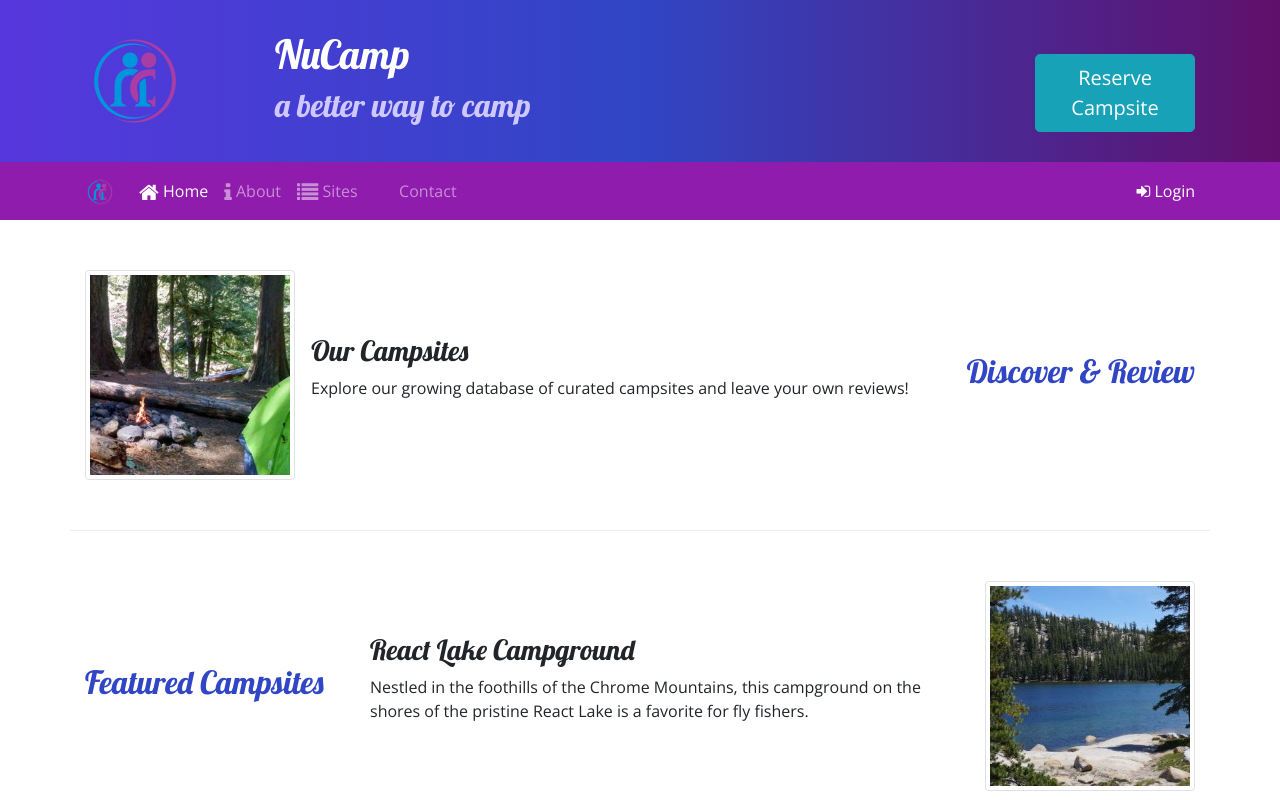
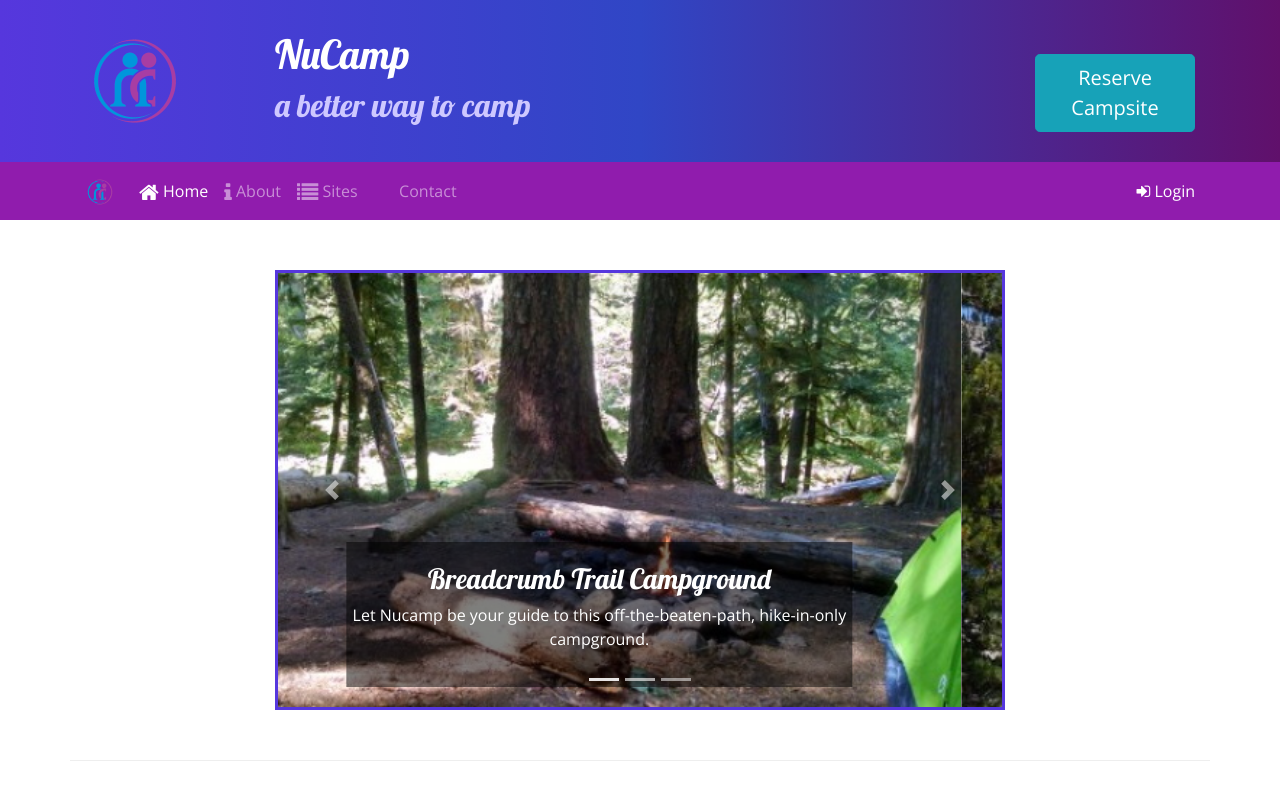
Before and after one commit to NaviTech11/NUCAMPSITE, a website: page index.html in a window 1280 px wide. Shown: the top 800 px of the page. Drawn offline with nearby package versions, Linux system fonts and the light colour scheme.

Commit message:
Carousel

```diff
--- a/css/styles.css
+++ b/css/styles.css
@@ -42,3 +42,11 @@ header h2{
     border-top: none;
     padding: 10px;
 }
+
+.carousel-caption {
+    background-color: rgba(0, 0, 0, 0.5);
+}
+
+.carousel {
+    border: solid #5637DD;
+}
--- a/index.html
+++ b/index.html
@@ -101,8 +101,52 @@
         </div>
     </div>
 
-<!-- CONTENT -->
+<!-- PAGE CONTENT -->
     <div class="container">
+        <!-- CAROUSEL -->
+        <div class="row row-content">
+            <div class="col-md-8 mx-auto">
+                <div id="homeCarousel" class="carousel slide" data-ride="carousel">
+                    <ol class="carousel-indicators">
+                        <li data-target="#homeCarousel" data-slide-to="0" class="active"></li>
+                        <li data-target="#homeCarousel" data-slide-to="1"></li>
+                        <li data-target="#homeCarousel" data-slide-to="2"></li>
+                    </ol>
+                    <div class="carousel-inner">
+                        <div class="carousel-item active">
+                            <img class="d-block w-100" src="img/breadcrumb-trail.jpg" alt="Breadcrumb Trail Campground" />
+                            <div class="carousel-caption">
+                                <h3>Breadcrumb Trail Campground</h3>
+                                <p class="d-none d-sm-block">Let Nucamp be your guide to this off-the-beaten-path, hike-in-only campground.</p>
+                            </div>
+                        </div>
+                        <div class="carousel-item">
+                            <img class="d-block w-100" src="img/react-lake.jpg" alt="React Lake Campground" />
+                            <div class="carousel-caption">
+                                <h3>React Lake Campground</h3>
+                                <p class="d-none d-sm-block">Nestled in the foothills of the Chrome Mountains, this campground on the shores of the pristine React Lake is a favorite for fly fishers.</p>
+                            </div>
+                        </div>
+                        <div class="carousel-item">
+                            <img class="d-block w-100" src="img/chrome-river.jpg" alt="Chrome River Campground" />
+                            <div class="carousel-caption">
+                                <h3>Chrome River Campground</h3>
+                                <p class="d-none d-sm-block">Spend a few sunny days and starry nights beneath a canopy of old-growth firs at this enchanting spot by the Chrome River.</p>
+                            </div>
+                        </div>
+                    </div>
+                    <a class="carousel-control-prev" href="#homeCarousel" role="button" data-slide="prev">
+                        <span class="carousel-control-prev-icon"></span>
+                        <span class="sr-only">Previous</span>
+                    </a>
+                    <a class="carousel-control-next" href="#homeCarousel" role="button" data-slide="next">
+                        <span class="carousel-control-next-icon"></span>
+                        <span class="sr-only">Next</span>
+                    </a>
+                </div>
+            </div>
+        </div>
+        <!-- FEATURES -->
         <div class="row row-content align-items-center">
             <div class="col-sm-4 order-sm-last col-md-3">
                 <h2 class="text-sm-right">Discover & Review</h2>
```
